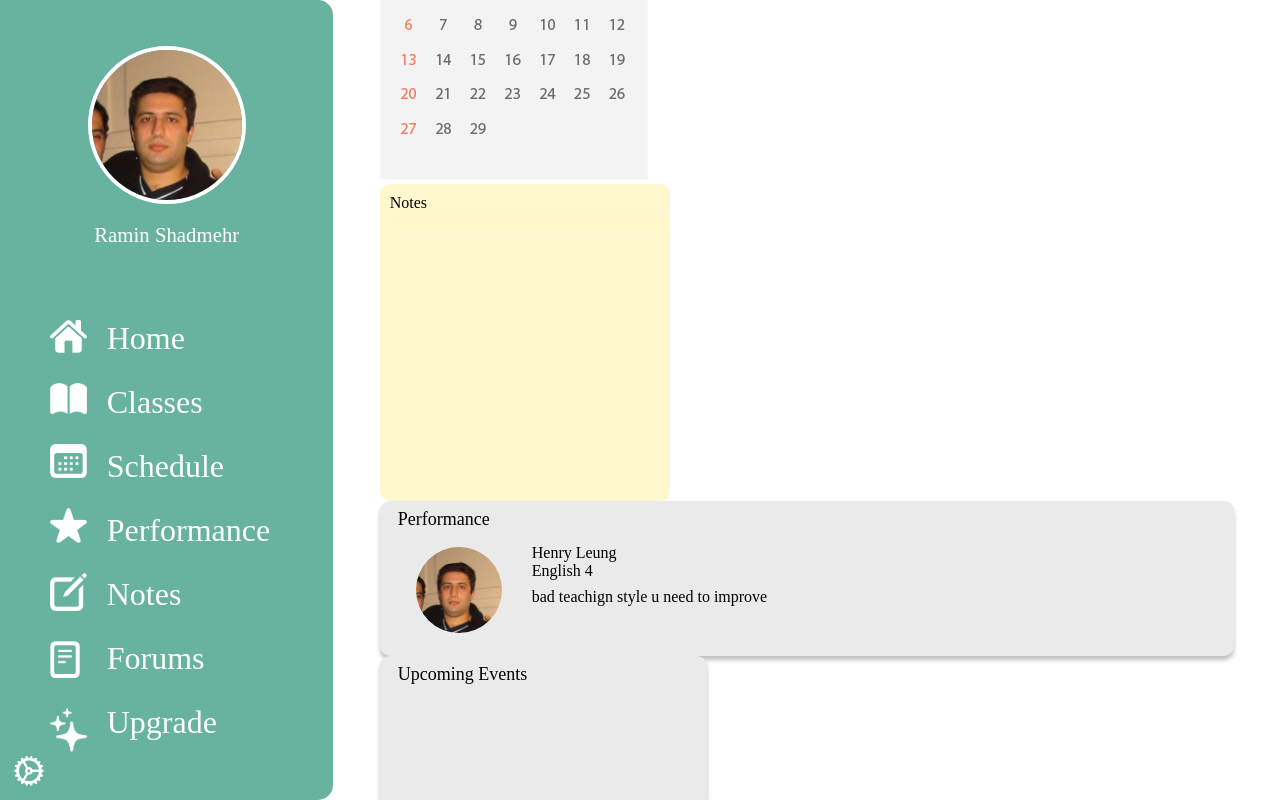
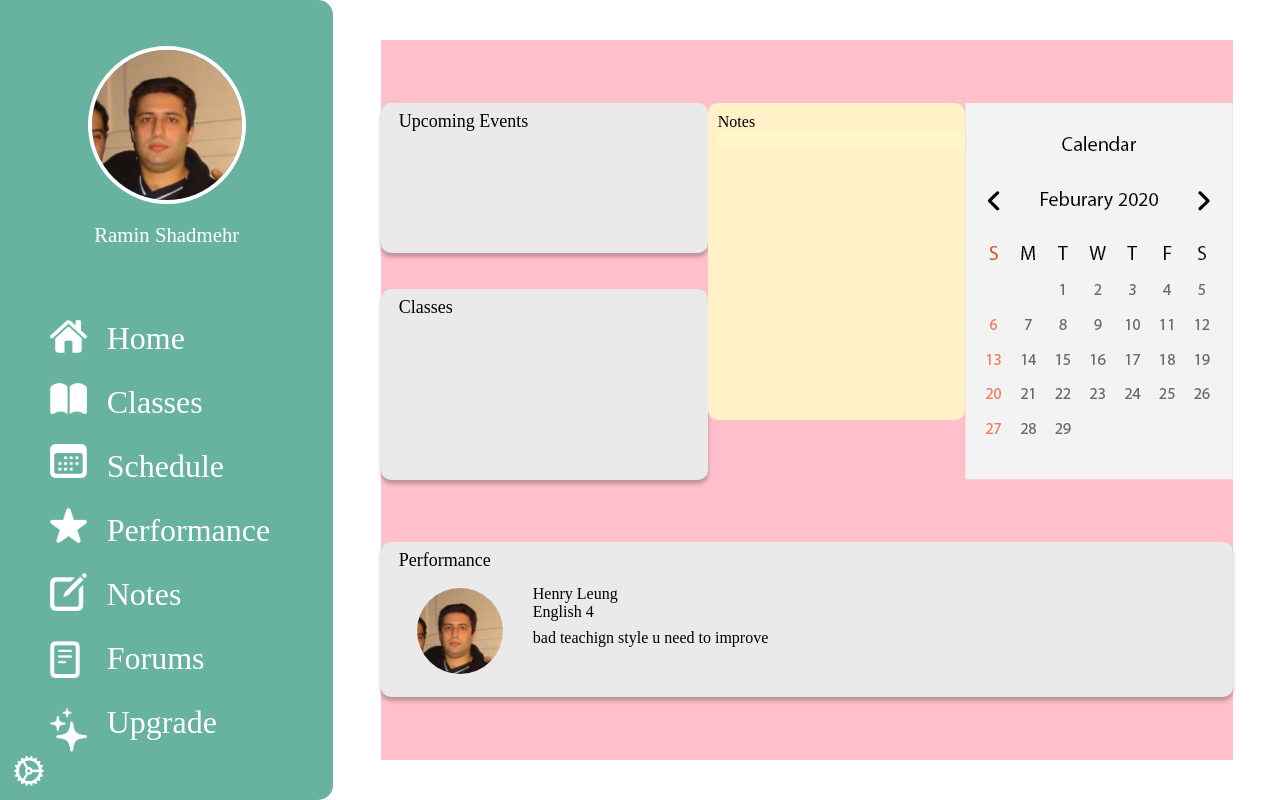
Before and after one commit to eliastayag/blueteal, a React (Create React App) app: page / in a window 1280 px wide. Built offline with nearby package versions, Linux system fonts and the light colour scheme; a web font is replaced by a local one.

Commit message:
kinda formatted dashboard and upgrade page

```diff
--- a/src/pages/Home/Home.js
+++ b/src/pages/Home/Home.js
@@ -8,6 +8,7 @@ import Notes from '../comps/Notes/Notes';
 import PerformanceTab from '../comps/PerformanceTab/PerformanceTab';
 import UEvents from '../comps/UpcomingEvents/UpcomingEvents';
 import ClassesTab from '../comps/ClassesTab/ClassesTab';
+import './Home.scss';
 
 
 
@@ -16,14 +17,22 @@ import ClassesTab from '../comps/ClassesTab/ClassesTab';
 function Home() {
 
   return (
-    <div>
-
+    <div className="homeCont">
+      <div className="cont1">
+        <div className="subCont1">
+          <UEvents/>
+          <ClassesTab />
+        </div>
+        <Notes/>
       <img  src={require('../../imgs/home-calendar.png')}/>
 
-      <Notes/>
-      <PerformanceTab />
-      <UEvents/>
-      <ClassesTab />
+
+
+
+      </div>
+      <div className="cont2">
+      <PerformanceTab/>
+      </div>
 
 
 
--- a/src/pages/Home/Home.scss
+++ b/src/pages/Home/Home.scss
@@ -0,0 +1,22 @@
+.homeCont {
+    display: flex;
+    flex-direction: column;
+    background-color: pink;
+    // align-items: center;
+    justify-content: space-evenly;
+    height: 90%;
+    width: 90%;
+}
+
+.cont1, .cont2{
+    display: flex;
+    flex-direction: row;
+    justify-content: space-around;
+    align-content: stretch;
+}
+
+.subCont1{
+    display: flex;
+    flex-direction: column;
+    justify-content: space-between;
+}
--- a/src/pages/Upgrade/Upgrade.js
+++ b/src/pages/Upgrade/Upgrade.js
@@ -12,10 +12,12 @@ function Upgrade() {
           Basic
         </div>
         <div className="UpgradeTab-content">
-          <p className="UT-price">FREE</p>
-          <p>&#8226; Print individual lessons</p>
-          <p>&#8226; Default templates</p>
-          <p>&#8226; Reuse up to 3 lessons per month</p>
+        <p className="UT-price">FREE</p>
+        <ul className="featureListFree">
+          <li>Print individual lessons</li>
+          <li>Default templates</li>
+          <li>Reuse up to 3 lessons per month</li>
+        </ul>
           <Button title={"Current Version"}/>
         </div>
       </div>
@@ -27,10 +29,12 @@ function Upgrade() {
         <div className="UpgradeTab-content">
           <p className="UT-price2">$6</p>
           <p className="UT-pricemonth">/month</p>
-          <p>&#8226; Reuse up to 10 lessons per month</p>
-          <p>&#8226; Behaviour log for lessons</p>
-          <p>&#8226; 3 Custom Templates</p>
-          <p>&#8226; Print and download individual lessons</p>
+          <ul className="featureList">
+            <li>Reuse up to 10 lessons per month</li>
+            <li>Behaviour log for lessons</li>
+            <li>3 Custom Templates</li>
+            <li>Print and download individual lessons</li>
+          </ul>
           <Button title={"Get Pro"}/>
         </div>
       </div>
@@ -42,10 +46,12 @@ function Upgrade() {
         <div className="UpgradeTab-content">
           <p className="UT-price2">$14</p>
           <p className="UT-pricemonth">/month</p>
-          <p>&#8226; Unlimited templates</p>
-          <p>&#8226; Bulk printing and downloading lessons</p>
-          <p>&#8226; Access to forums</p>
-          <p>&#8226; Full collaboration capabilities with supervising teacher</p>
+          <ul className="featureList">
+            <li>Unlimited templates</li>
+            <li>Bulk printing and downloading lessons</li>
+            <li>Access to forums</li>
+            <li>Full collaboration capabilities with supervising teacher</li>
+          </ul>
           <Button title={"Get Premium"}/>
         </div>
       </div>
--- a/src/pages/Upgrade/UpgradeStyles.scss
+++ b/src/pages/Upgrade/UpgradeStyles.scss
@@ -3,14 +3,18 @@
 .UpgradeDiv{
     display: flex;
     flex-direction: row;
+    align-items: center;
+    justify-content: space-evenly;
+    height: 70%;
+    // background-color: pink;
 }
 
 .UpgradeTab{
     background-color: #EAEAEA;
     box-shadow: 0px 4px 4px rgba(0, 0, 0, 0.25);
     border-radius: 15px;
-    width: 238px;
-    height: 460px;
+    width: 25%;
+    height: 90%;
     font-family: $niramit;
     // padding: 10px;
     margin:1.3vw;
@@ -56,19 +60,25 @@
     display: flex;
     text-align: left;
     flex-direction: column;
-    margin:0% 20%;
+    align-items: center;
+    margin:0% 10%;
+    // background-color: lightyellow;
+    height: 82%;
+    align-content: space-around;
+    justify-content: space-between;
 }
-.UpgradeButton {
-    position: absolute;
-    margin-top:200px;
-}
+// .UpgradeButton {
+//     position: absolute;
+//     margin-top:200px;
+// }
 
 .UT-price{
     font-size: 48px;
     font-weight: bold;
     margin-top: 30px;
-    margin-bottom: 51.5px;
+    // margin-bottom: 51.5px;
     text-align: center;
+    display: flex;
 }
 .UT-price2{
     font-size: 60px;
@@ -78,7 +88,31 @@
 }
 .UT-pricemonth{
     text-align: center;
-    margin-bottom: 30px;
-    margin-top: -30px;
+    margin-top: -55px;
     font-size: 15pt;
 }
+
+ul.featureList {
+    list-style-image: url('../../imgs/icons/png/starbullet.png');
+}
+
+ul{
+    list-style: none;
+    padding-left: 30px;
+    display: flex;
+    flex-direction: column;
+}
+
+ul.featureListFree li::before{
+    content: "\2022";
+    color: #A5A5A5;
+    font-weight: bold;
+    display: inline-block;
+    width: 1em;
+    margin-left: -1em;
+}
+
+li{
+    line-height: 15pt;
+    margin-bottom: 9pt;
+}
```
Also changed, not shown: src/imgs/icons/png/starbullet.png (added).
